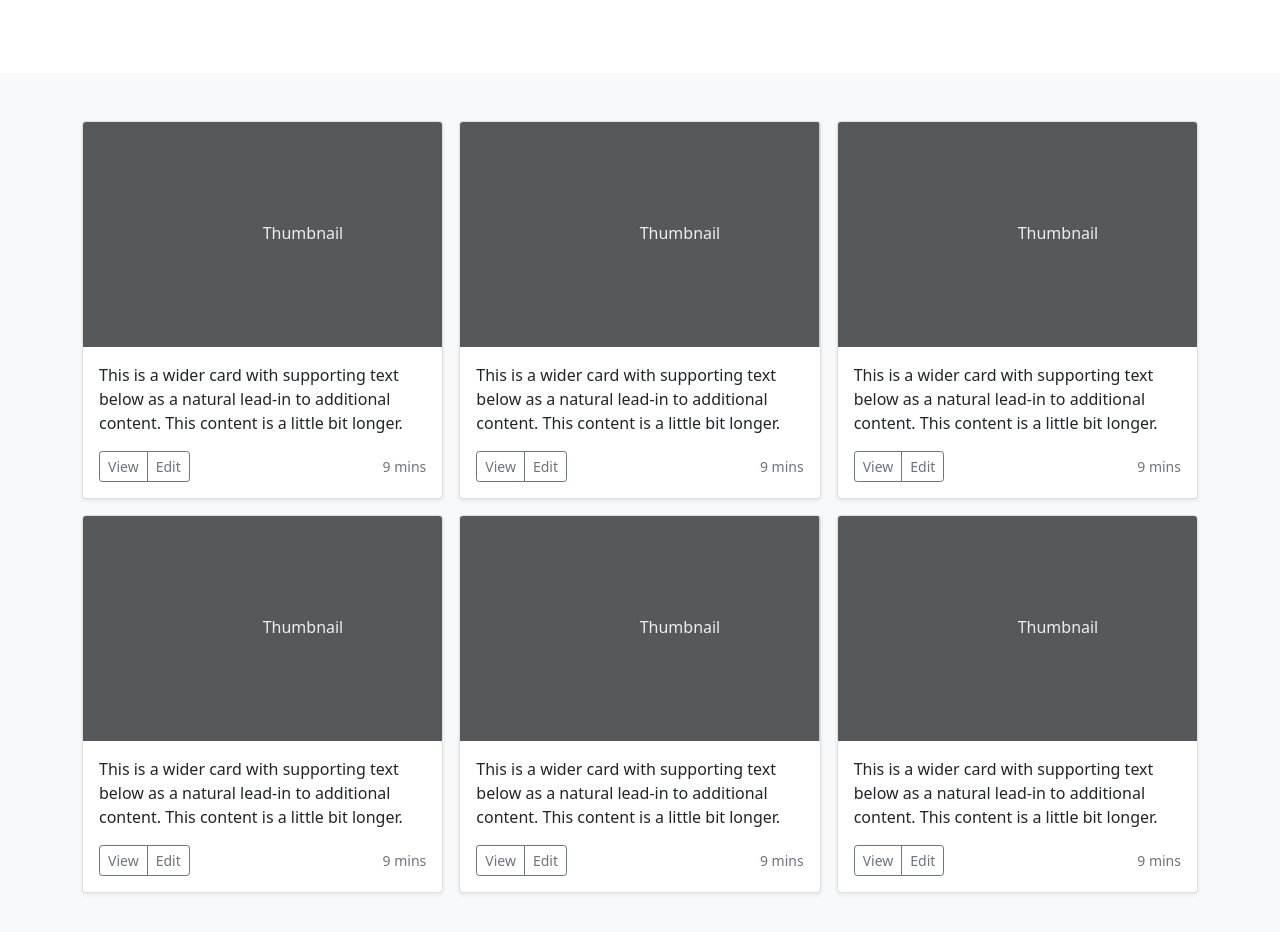
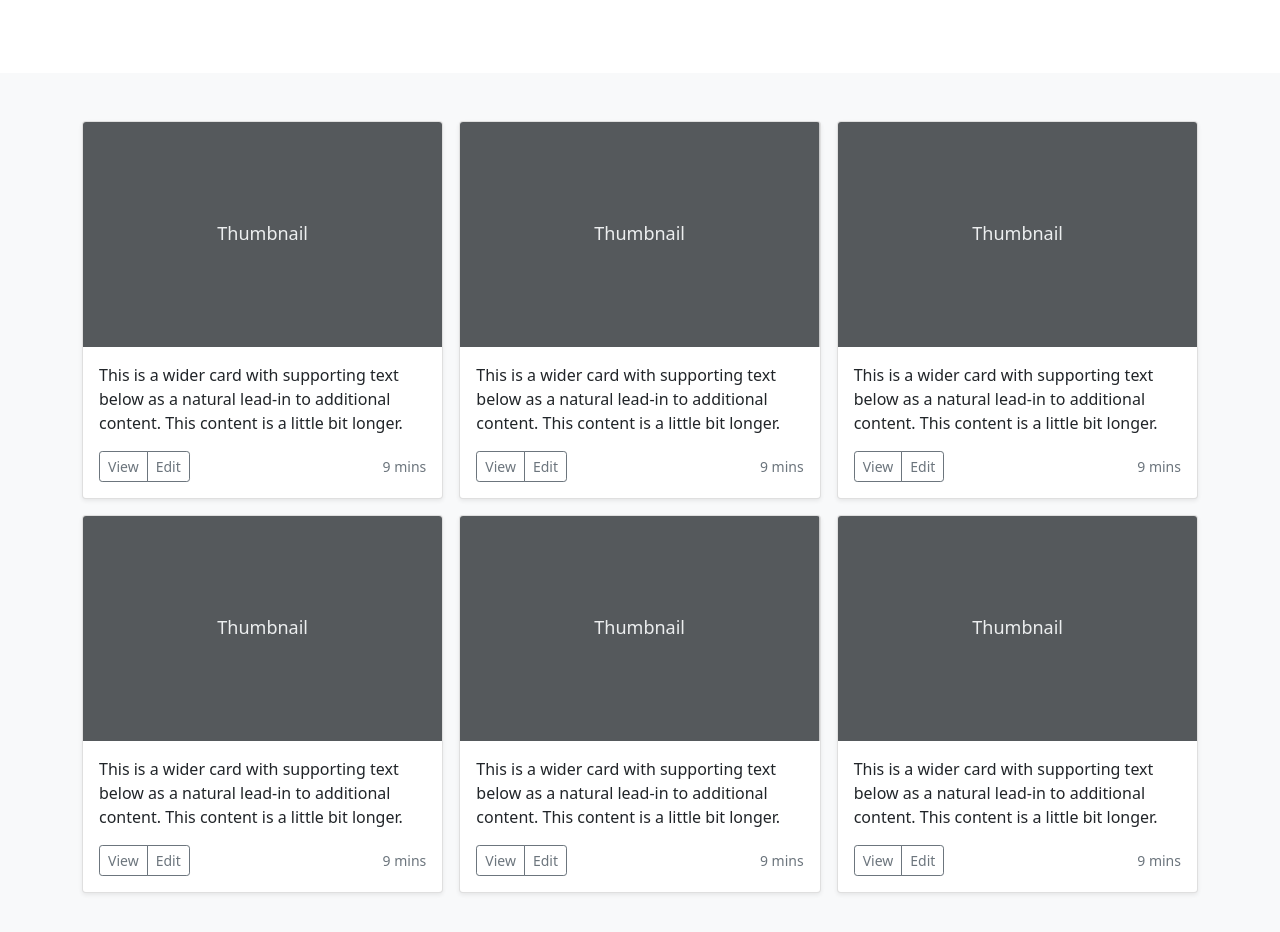
Before and after one commit to Tom4c3/Bootstrap_jQueryMobile_sample, a plain HTML site: page index.html in a window 1280 px wide. Shown: the part 1300-2232 px from the top of the page. Drawn offline with nearby package versions, Linux system fonts and the light colour scheme.

Commit message:
style要素追加．"Thumbnail"が真ん中に表示されるようになった．

```diff
--- a/index.html
+++ b/index.html
@@ -5,6 +5,24 @@
 	<meta name="viewport" content="width=device-width, initial-scale=1" />
 	<link href="https://cdn.jsdelivr.net/npm/bootstrap@5.1.3/dist/css/bootstrap.min.css" rel="stylesheet" integrity="sha384-1BmE4kWBq78iYhFldvKuhfTAU6auU8tT94WrHftjDbrCEXSU1oBoqyl2QvZ6jIW3" crossorigin="anonymous">
 	<title>Sample code adapted to mobile devices (モバイル対応サンプルコード)</title>
+
+	<!--追加-->
+	<style>
+		.bd-placeholder-img {
+			font-size: 1.125rem;
+			text-anchor: middle;
+			-webkit-user-select: none;
+			-moz-user-select: none;
+			user-select: none;
+		}
+
+		@media (min-width: 768px) {
+			.bd-placeholder-img-lg {
+				font-size: 3.5rem;
+			}
+		}
+	</style>
+
 </head>
 <body>
 	<div class="navbar sticky-top navbar-dark bg-dark">
@@ -227,7 +245,6 @@
 							</div>
 						</div>
 					</div>
-
 				</div>
 			</div>
 		</div>
```
Lines whose indentation alone changed are shown as unchanged.
